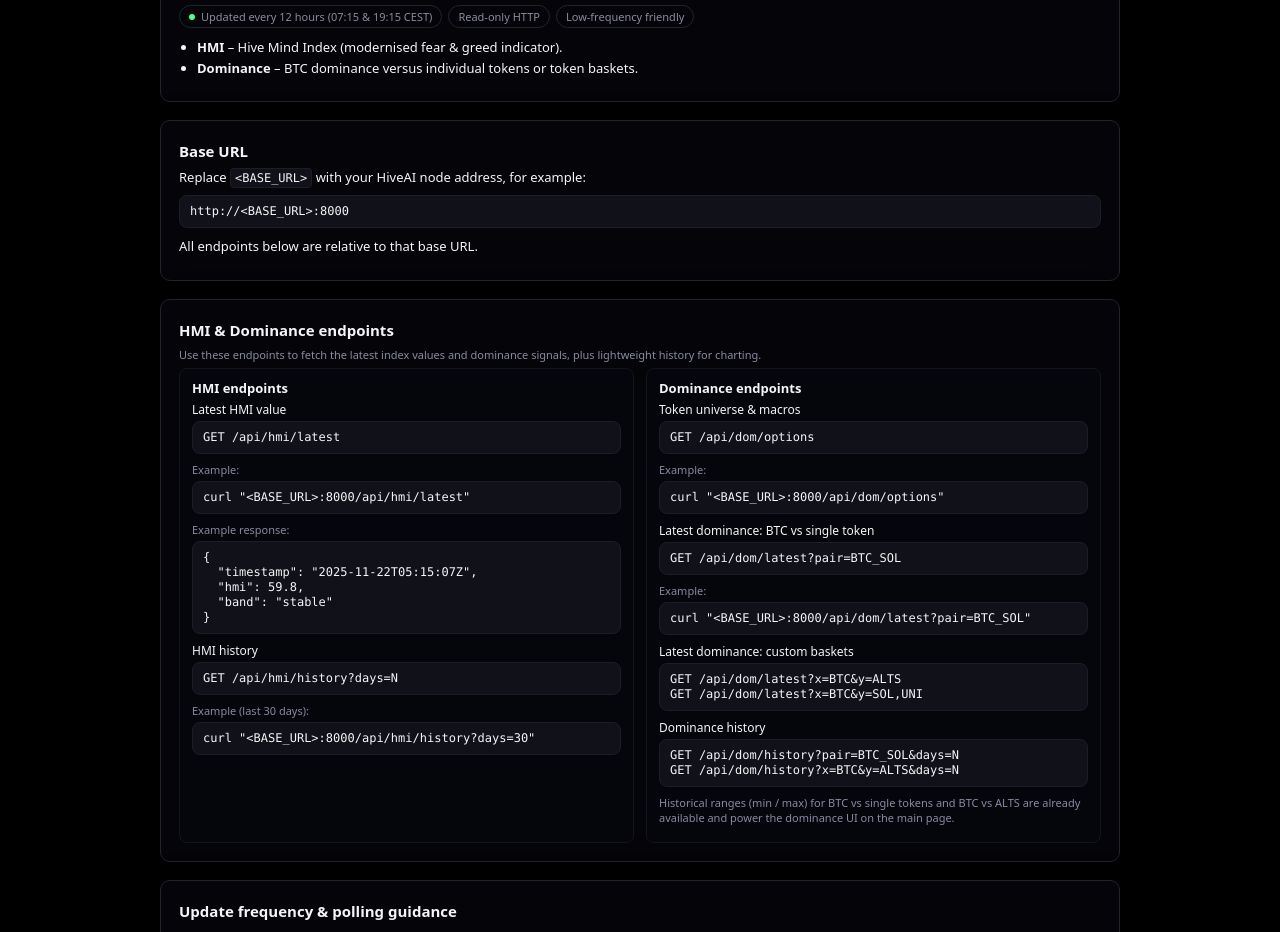
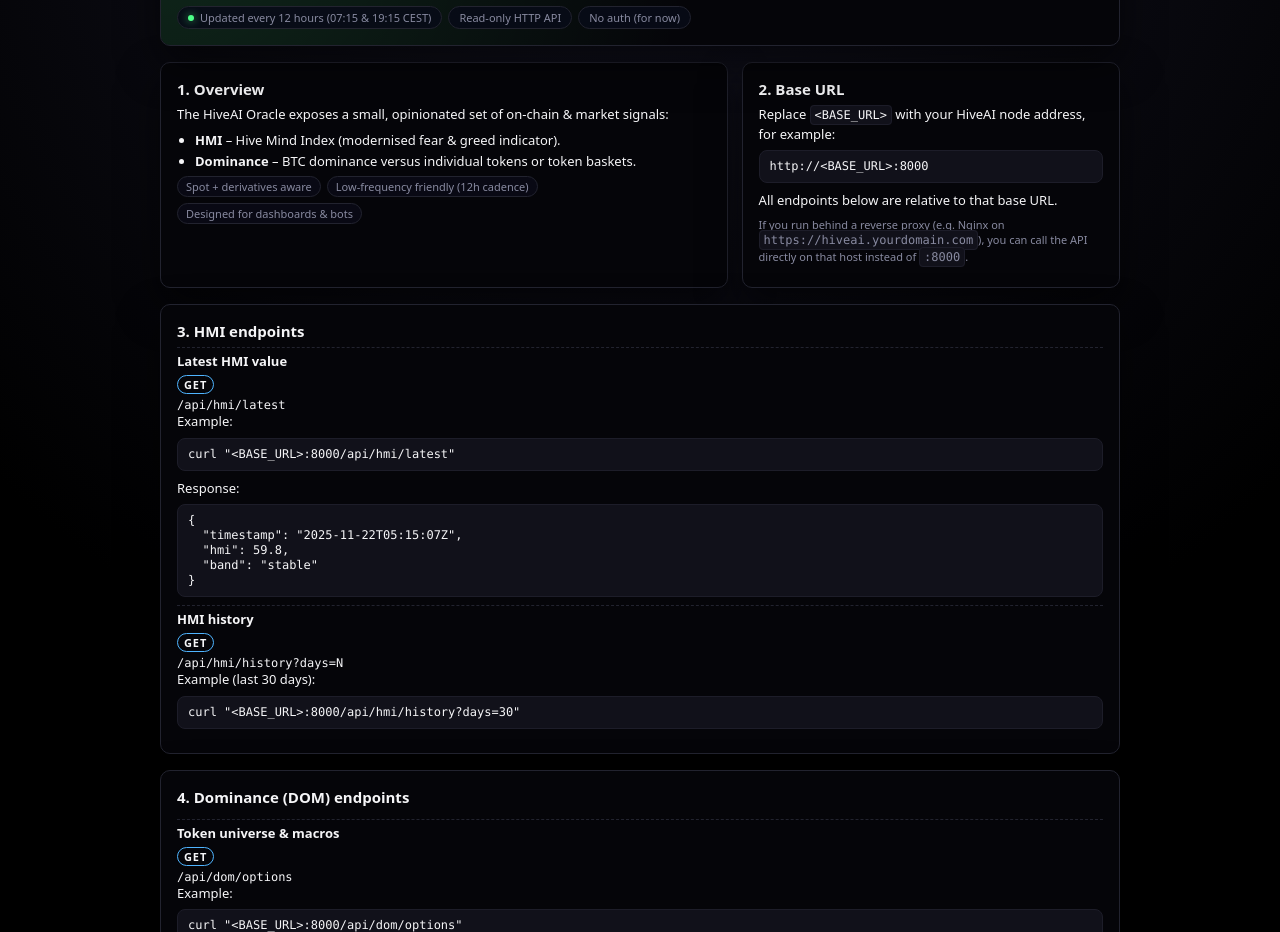
Before and after one commit to RGGG1/bbotpat, a plain HTML site: page docs/oracle.html in a window 1280 px wide. Shown: the part 169-1101 px from the top of the page. Drawn offline with Linux system fonts and the light colour scheme.

Commit message:
Tidy oracle page layout and copy

```diff
--- a/docs/oracle.html
+++ b/docs/oracle.html
@@ -2,18 +2,20 @@
 <html lang="en">
 <head>
   <meta charset="UTF-8" />
-  <title>HiveAI - Oracles</title>
+  <title>HiveAI Oracle – All signal, no noise</title>
   <meta name="viewport" content="width=device-width, initial-scale=1" />
   <link rel="icon" type="image/svg+xml" href="favicon.svg" />
   <style>
     :root {
       --bg: #000000;
       --bg-elevated: #050509;
+      --bg-subtle: #090914;
       --border-subtle: #22232f;
+      --border-strong: #3c3f57;
       --text-main: #f5f5f7;
       --text-muted: #888aa0;
-      --accent-red: #ff4b5c;
       --accent-green: #4dff88;
+      --accent-blue: #4fb4ff;
       --accent-neutral: #ffffff;
       --font-main: system-ui, -apple-system, BlinkMacSystemFont, "SF Pro Text",
                    "Inter", "Segoe UI", sans-serif;
@@ -26,7 +28,7 @@
     }
 
     body {
-      background: var(--bg);
+      background: radial-gradient(circle at top, #151524 0, #000 48%);
       color: var(--text-main);
       font-family: var(--font-main);
       min-height: 100vh;
@@ -45,7 +47,7 @@
       display: flex;
       justify-content: space-between;
       align-items: baseline;
-      margin-bottom: 20px;
+      margin-bottom: 18px;
     }
 
     .title-stack {
@@ -93,21 +95,52 @@
       gap: 14px;
     }
 
+    .grid-2 {
+      display: grid;
+      grid-template-columns: minmax(0, 2.1fr) minmax(0, 1.4fr);
+      gap: 14px;
+    }
+
+    @media (max-width: 780px) {
+      .grid-2 {
+        grid-template-columns: minmax(0, 1fr);
+      }
+    }
+
     .card {
       background: var(--bg-elevated);
       border-radius: 10px;
       border: 1px solid var(--border-subtle);
-      box-shadow: 0 16px 40px rgba(0, 0, 0, 0.45);
-      padding: 16px 18px 18px;
+      box-shadow: 0 18px 40px rgba(0, 0, 0, 0.55);
+      padding: 14px 16px 16px;
+    }
+
+    .card-hero {
+      position: relative;
+      overflow: hidden;
+    }
+
+    .card-hero::before {
+      content: "";
+      position: absolute;
+      inset: -1px;
+      background: radial-gradient(circle at 0 0, rgba(77, 255, 136, 0.18), transparent 55%);
+      opacity: 0.8;
+      pointer-events: none;
+    }
+
+    .card-hero-inner {
+      position: relative;
+      z-index: 1;
     }
 
     .card-title {
-      font-size: 12px;
+      font-size: 13px;
       font-weight: 600;
-      letter-spacing: 0.12em;
+      letter-spacing: 0.08em;
       text-transform: uppercase;
       color: var(--text-muted);
-      margin-bottom: 6px;
+      margin-bottom: 8px;
     }
 
     .hero-title {
@@ -119,7 +152,7 @@
     .hero-subtitle {
       font-size: 13px;
       color: var(--text-muted);
-      margin-bottom: 8px;
+      margin-bottom: 10px;
     }
 
     .pill-row {
@@ -133,11 +166,13 @@
       display: inline-flex;
       align-items: center;
       gap: 6px;
-      padding: 3px 9px;
+      padding: 3px 10px;
       border-radius: 999px;
       border: 1px solid var(--border-subtle);
       font-size: 11px;
       color: var(--text-muted);
+      background: rgba(8, 12, 24, 0.9);
+      backdrop-filter: blur(6px);
     }
 
     .pill-dot {
@@ -145,19 +180,20 @@
       height: 6px;
       border-radius: 999px;
       background: var(--accent-green);
+      box-shadow: 0 0 8px rgba(77, 255, 136, 0.7);
     }
 
     h2 {
       font-size: 15px;
       margin-bottom: 6px;
-      margin-top: 4px;
+      margin-top: 2px;
     }
 
     p {
       font-size: 13px;
       color: var(--text-main);
       margin-bottom: 6px;
-      line-height: 1.6;
+      line-height: 1.5;
     }
 
     ul {
@@ -203,7 +239,7 @@
     }
 
     .badge-row {
-      margin-top: 8px;
+      margin-top: 6px;
       display: flex;
       flex-wrap: wrap;
       gap: 6px;
@@ -215,6 +251,16 @@
       border-radius: 999px;
       border: 1px solid var(--border-subtle);
       color: var(--text-muted);
+      background: var(--bg-subtle);
+    }
+
+    .inline-heading {
+      font-weight: 600;
+      color: var(--accent-blue);
+      font-size: 12px;
+      text-transform: uppercase;
+      letter-spacing: 0.08em;
+      margin-bottom: 4px;
     }
 
     .footer-note {
@@ -224,60 +270,53 @@
       line-height: 1.4;
     }
 
-    .grid-two {
-      display: flex;
-      flex-direction: column;
-      gap: 12px;
-      margin-top: 4px;
-    }
-
-    .grid-col {
-      border-radius: 8px;
-      border: 1px solid #14141f;
-      background: #05050c;
-      padding: 10px 12px;
-    }
-
-    .grid-col h3 {
-      font-size: 13px;
-      margin-bottom: 4px;
-    }
-
-    .endpoint-group {
-      margin-top: 4px;
-      margin-bottom: 6px;
-    }
-
-    .endpoint-label {
-      font-size: 12px;
-      font-weight: 500;
-      margin-bottom: 3px;
-    }
-
-    .hint {
-      font-size: 11px;
-      color: var(--text-muted);
-      margin-bottom: 4px;
-    }
-
     a {
       color: var(--accent-green);
+      text-decoration: none;
     }
 
     a:hover {
       text-decoration: underline;
     }
 
-    @media (min-width: 720px) {
-      main {
-        gap: 16px;
+    .endpoint-block {
+      margin-top: 6px;
+      padding-top: 4px;
+      border-top: 1px dashed var(--border-subtle);
     }
 
-      .grid-two {
-        display: grid;
-        grid-template-columns: minmax(0, 1fr) minmax(0, 1fr);
-        gap: 12px;
+    .endpoint-title {
+      font-size: 13px;
+      font-weight: 600;
+      margin-bottom: 2px;
     }
+
+    .endpoint-method {
+      font-size: 11px;
+      font-weight: 600;
+      text-transform: uppercase;
+      letter-spacing: 0.08em;
+      padding: 1px 6px;
+      border-radius: 999px;
+      border: 1px solid var(--border-subtle);
+      display: inline-block;
+      margin-bottom: 4px;
+    }
+
+    .endpoint-method-get {
+      border-color: var(--accent-blue);
+    }
+
+    .endpoint-path {
+      font-family: ui-monospace, SFMono-Regular, Menlo, Monaco, Consolas,
+                   "Liberation Mono", "Courier New", monospace;
+      font-size: 12px;
+    }
+
+    .stacked {
+      display: flex;
+      flex-direction: column;
+      gap: 8px;
     }
   </style>
 </head>
@@ -294,12 +333,13 @@
     </header>
 
     <main>
-      <!-- Section 1: Overview -->
-      <section class="card">
+      <!-- Hero -->
+      <section class="card card-hero">
+        <div class="card-hero-inner">
           <div class="card-title">Oracle</div>
           <div class="hero-title">HiveAI Oracle</div>
           <div class="hero-subtitle">
-          Programmatic access to the Hive Mind Index (HMI) and BTC dominance signals.
+            Programmatic access to the Hive Mind Index (HMI) and BTC dominance (DOM) signals.
           </div>
           <div class="pill-row">
             <div class="pill">
@@ -307,51 +347,56 @@
               <span>Updated every 12 hours (07:15 &amp; 19:15 CEST)</span>
             </div>
             <div class="pill">
-            <span>Read-only HTTP</span>
+              <span>Read-only HTTP API</span>
             </div>
             <div class="pill">
-            <span>Low-frequency friendly</span>
+              <span>No auth (for now)</span>
             </div>
           </div>
+        </div>
+      </section>
 
-        <ul style="margin-top:10px;">
+      <!-- Overview + Base URL -->
+      <section class="grid-2">
+        <section class="card section">
+          <h2>1. Overview</h2>
+          <p>The HiveAI Oracle exposes a small, opinionated set of on-chain &amp; market signals:</p>
+          <ul>
             <li><b>HMI</b> – Hive Mind Index (modernised fear &amp; greed indicator).</li>
             <li><b>Dominance</b> – BTC dominance versus individual tokens or token baskets.</li>
           </ul>
+          <div class="badge-row">
+            <span class="badge">Spot + derivatives aware</span>
+            <span class="badge">Low-frequency friendly (12h cadence)</span>
+            <span class="badge">Designed for dashboards &amp; bots</span>
+          </div>
         </section>
 
-      <!-- Section 2: Base URL -->
         <section class="card section">
-        <h2>Base URL</h2>
+          <h2>2. Base URL</h2>
           <p>
             Replace <code>&lt;BASE_URL&gt;</code> with your HiveAI node address, for example:
           </p>
           <pre><code>http://&lt;BASE_URL&gt;:8000</code></pre>
-        <p>
-          All endpoints below are relative to that base URL.
+          <p>All endpoints below are relative to that base URL.</p>
+          <p class="footer-note">
+            If you run behind a reverse proxy (e.g. Nginx on <code>https://hiveai.yourdomain.com</code>),
+            you can call the API directly on that host instead of <code>:8000</code>.
           </p>
         </section>
+      </section>
 
-      <!-- Section 3: HMI & Dominance endpoints -->
+      <!-- HMI endpoints -->
       <section class="card section">
-        <h2>HMI &amp; Dominance endpoints</h2>
-        <p class="hint">
-          Use these endpoints to fetch the latest index values and dominance signals,
-          plus lightweight history for charting.
-        </p>
+        <h2>3. HMI endpoints</h2>
 
-        <div class="grid-two">
-          <!-- HMI -->
-          <div class="grid-col">
-            <h3>HMI endpoints</h3>
-
-            <div class="endpoint-group">
-              <div class="endpoint-label">Latest HMI value</div>
-              <pre><code>GET /api/hmi/latest</code></pre>
-              <div class="hint">Example:</div>
+        <div class="endpoint-block">
+          <div class="endpoint-title">Latest HMI value</div>
+          <div class="endpoint-method endpoint-method-get">GET</div>
+          <div class="endpoint-path">/api/hmi/latest</div>
+          <p>Example:</p>
           <pre><code>curl "&lt;BASE_URL&gt;:8000/api/hmi/latest"</code></pre>
-
-              <div class="hint">Example response:</div>
+          <p>Response:</p>
           <pre><code>{
   "timestamp": "2025-11-22T05:15:07Z",
   "hmi": 59.8,
@@ -359,55 +404,61 @@
 }</code></pre>
         </div>
 
-            <div class="endpoint-group">
-              <div class="endpoint-label">HMI history</div>
-              <pre><code>GET /api/hmi/history?days=N</code></pre>
-              <div class="hint">Example (last 30 days):</div>
+        <div class="endpoint-block">
+          <div class="endpoint-title">HMI history</div>
+          <div class="endpoint-method endpoint-method-get">GET</div>
+          <div class="endpoint-path">/api/hmi/history?days=N</div>
+          <p>Example (last 30 days):</p>
           <pre><code>curl "&lt;BASE_URL&gt;:8000/api/hmi/history?days=30"</code></pre>
         </div>
-          </div>
+      </section>
 
-          <!-- Dominance -->
-          <div class="grid-col">
-            <h3>Dominance endpoints</h3>
+      <!-- Dominance endpoints -->
+      <section class="card section">
+        <h2>4. Dominance (DOM) endpoints</h2>
 
-            <div class="endpoint-group">
-              <div class="endpoint-label">Token universe &amp; macros</div>
-              <pre><code>GET /api/dom/options</code></pre>
-              <div class="hint">Example:</div>
+        <div class="stacked">
+          <div class="endpoint-block">
+            <div class="endpoint-title">Token universe &amp; macros</div>
+            <div class="endpoint-method endpoint-method-get">GET</div>
+            <div class="endpoint-path">/api/dom/options</div>
+            <p>Example:</p>
             <pre><code>curl "&lt;BASE_URL&gt;:8000/api/dom/options"</code></pre>
           </div>
 
-            <div class="endpoint-group">
-              <div class="endpoint-label">Latest dominance: BTC vs single token</div>
-              <pre><code>GET /api/dom/latest?pair=BTC_SOL</code></pre>
-              <div class="hint">Example:</div>
+          <div class="endpoint-block">
+            <div class="endpoint-title">Latest dominance for BTC vs single token</div>
+            <div class="endpoint-method endpoint-method-get">GET</div>
+            <div class="endpoint-path">/api/dom/latest?pair=BTC_SOL</div>
+            <p>Example:</p>
             <pre><code>curl "&lt;BASE_URL&gt;:8000/api/dom/latest?pair=BTC_SOL"</code></pre>
           </div>
 
-            <div class="endpoint-group">
-              <div class="endpoint-label">Latest dominance: custom baskets</div>
-              <pre><code>GET /api/dom/latest?x=BTC&amp;y=ALTS
-GET /api/dom/latest?x=BTC&amp;y=SOL,UNI</code></pre>
+          <div class="endpoint-block">
+            <div class="endpoint-title">Latest dominance for custom baskets</div>
+            <div class="endpoint-method endpoint-method-get">GET</div>
+            <div class="endpoint-path">/api/dom/latest?x=BTC&amp;y=ALTS</div>
+            <div class="endpoint-path">/api/dom/latest?x=BTC&amp;y=SOL,UNI</div>
           </div>
 
-            <div class="endpoint-group">
-              <div class="endpoint-label">Dominance history</div>
-              <pre><code>GET /api/dom/history?pair=BTC_SOL&amp;days=N
-GET /api/dom/history?x=BTC&amp;y=ALTS&amp;days=N</code></pre>
+          <div class="endpoint-block">
+            <div class="endpoint-title">Dominance history</div>
+            <div class="endpoint-method endpoint-method-get">GET</div>
+            <div class="endpoint-path">/api/dom/history?pair=BTC_SOL&amp;days=N</div>
+            <div class="endpoint-path">/api/dom/history?x=BTC&amp;y=ALTS&amp;days=N</div>
+          </div>
         </div>
 
         <p class="footer-note">
           Historical ranges (min / max) for BTC vs single tokens and BTC vs ALTS
           are already available and power the dominance UI on the main page.
         </p>
-          </div>
-        </div>
       </section>
 
-      <!-- Section 4: Polling guidance -->
+      <!-- Polling guidance + custom pairs -->
+      <section class="grid-2">
         <section class="card section">
-        <h2>Update frequency &amp; polling guidance</h2>
+          <h2>5. Update frequency &amp; polling</h2>
           <p>
             Signals are recomputed every 12 hours, aligned with the main HiveAI dashboard
             updates (07:15 and 19:15 CEST).
@@ -419,17 +470,16 @@ GET /api/dom/history?x=BTC&amp;y=ALTS&amp;days=N</code></pre>
           </ul>
         </section>
 
-      <!-- Section 5: Custom dominance pairs -->
         <section class="card section">
-        <h2>Custom dominance history &amp; pairs</h2>
+          <h2>6. Custom dominance pairs</h2>
           <p>
             By default, full historical ranges are maintained for core pairs
             (BTC vs individual tokens, BTC vs ALTS).
           </p>
           <p>
-          If you need long-term dominance history for a specific pair or pair
-          combo (e.g. <code>SOL</code> vs <code>ETH+BNB</code>), it is available
-          on request. We will:
+            If you need long-term dominance history for a specific pair or pair combo
+            (e.g. <code>SOL</code> vs <code>ETH+BNB</code>), it is available on request.
+            We will:
           </p>
           <ul>
             <li>Begin tracking that pair/basket combination.</li>
@@ -440,6 +490,7 @@ GET /api/dom/history?x=BTC&amp;y=ALTS&amp;days=N</code></pre>
             this node, or open an issue on the repository.
           </p>
         </section>
+      </section>
     </main>
   </div>
 </body>
```
Lines whose indentation alone changed are shown as unchanged.
